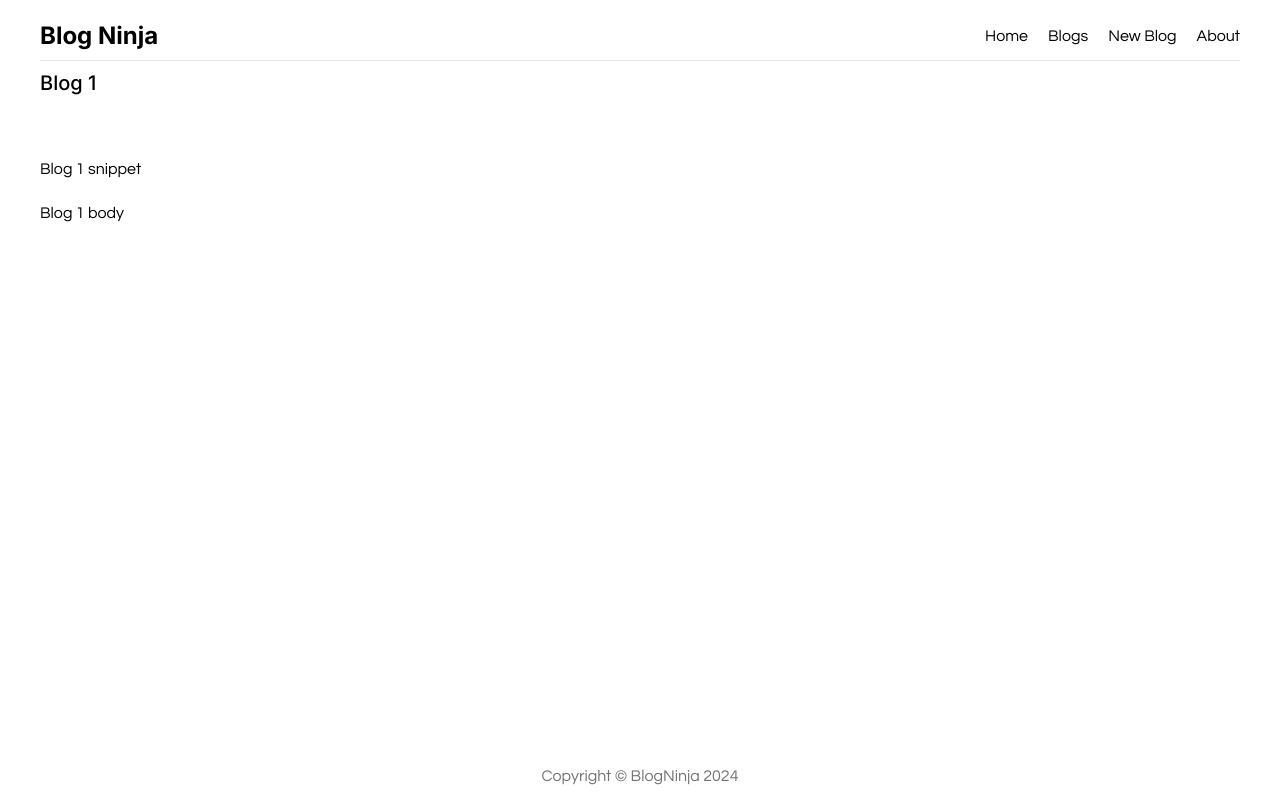
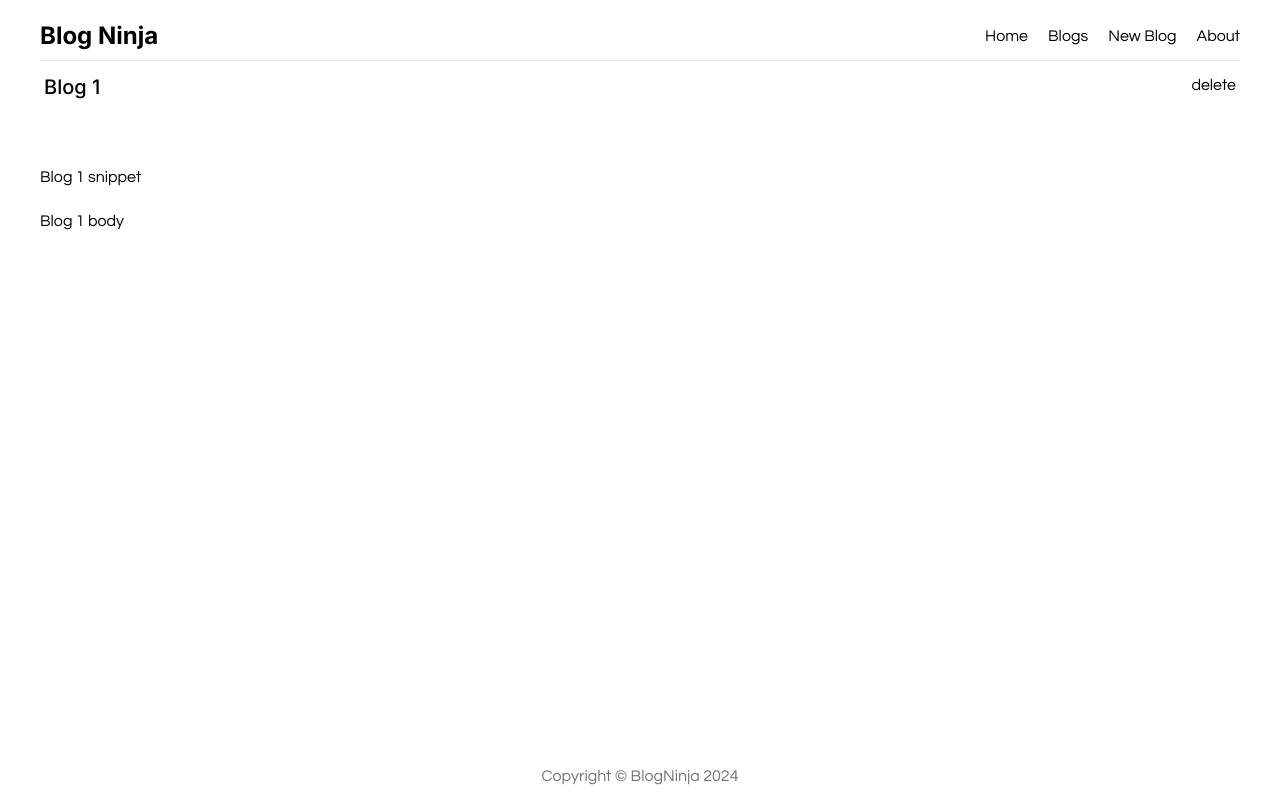
Before and after one commit to riyoneri/blog-ninja--fullstack, a Next.js app in the folder front-end/: page /blogs/1 in a window 1280 px wide. Built offline with nearby package versions, Linux system fonts and the light colour scheme.

Commit message:
feat: add delete button to blog details page [frontend]

```diff
--- a/front-end/app/blogs/[id]/page.tsx
+++ b/front-end/app/blogs/[id]/page.tsx
@@ -29,7 +29,10 @@ export default function BlogDetails() {
 
   return (
     <>
-      <Title title={blog.title} />
+      <div className="flex justify-between items-start cursor-pointer p-1">
+        <Title title={blog.title} />
+        <span className="rounded-full hover:shadow-md">delete</span>
+      </div>
       <div className="py-5">{blog.snippet}</div>
       <div>{blog.body}</div>
     </>
```
